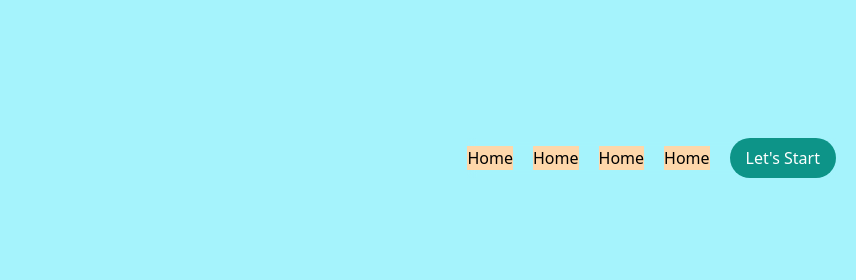
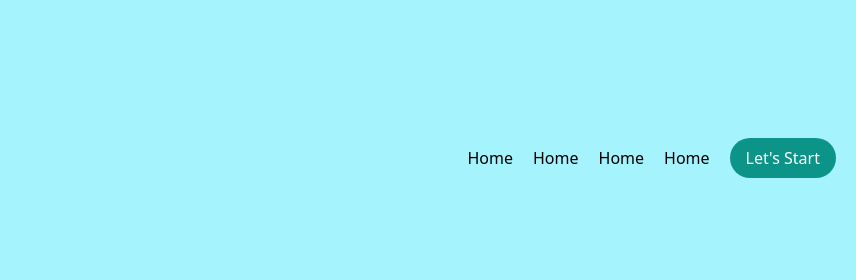
Before and after one commit to FahadAbdulQayyum/tailwind-practice, a Gatsby site: page / in a window 1280 px wide. Shown: the top 280 px of the page, 424-1280 px from the left. Built offline with nearby package versions, Linux system fonts and the light colour scheme; Gatsby itself is replaced by a stand-in of ours.

Commit message:
removed the orange background image

```diff
--- a/src/pages/index.js
+++ b/src/pages/index.js
@@ -11,16 +11,16 @@ const Index = () => {
         {/* <ul className='hidden md:inline-flex md:items-center md:flex sm:flex-col space-x-5 md:flex-row'> */}
         <span className='flex flex-col md:flex-row justify-center items-center text-center fixed md:relative right-0 bottom-0 top-0 md:bg-transparent backdrop-blur-sm md:blur-none'>
         <ul className='md:inline-flex md:items-center md:flex sm:flex-col md:space-x-5 md:flex-row justify-center'>
-          <li className='bg-orange-200 w-full my-1'>
+          <li className='w-full my-1'>
             <a>Home</a>
           </li>
-          <li className='bg-orange-200 w-full my-1'>
+          <li className='w-full my-1'>
             <a>Home</a>
           </li>
-          <li className='bg-orange-200 w-full my-1'>
+          <li className='w-full my-1'>
             <a>Home</a>
           </li>
-          <li className='bg-orange-200 w-full my-1'>
+          <li className='w-full my-1'>
             <a>Home</a>
           </li>
         </ul>
```
